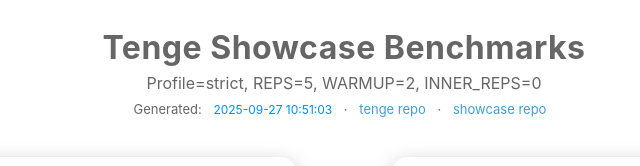
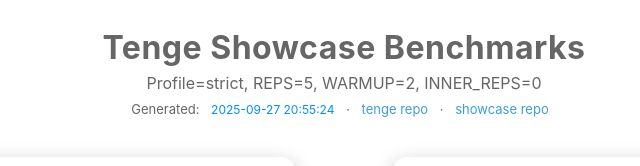
Before and after one commit to DauletBai/tenge-showcase, a plain HTML site: page docs/index.html in a window 1280 px wide. Shown: the top 166 px of the page, 296-936 px from the left. Drawn offline with Linux system fonts and the light colour scheme.

Commit message:
showcase: re-run benches (strict), refresh plots & index

```diff
--- a/docs/index.html
+++ b/docs/index.html
@@ -27,7 +27,7 @@
   <h1>Tenge Showcase Benchmarks</h1>
   <p class="sub">Profile=strict, REPS=5, WARMUP=2, INNER_REPS=0</p>
   <div class="meta">
-    Generated: <span class="badge">2025-09-27 10:51:03</span>
+    Generated: <span class="badge">2025-09-27 20:55:24</span>
     <span class="links">
       · <a href="https://github.com/DauletBai/tenge" target="_blank" rel="noopener">tenge repo</a>
       · <a href="https://github.com/DauletBai/tenge-showcase" target="_blank" rel="noopener">showcase repo</a>
```
